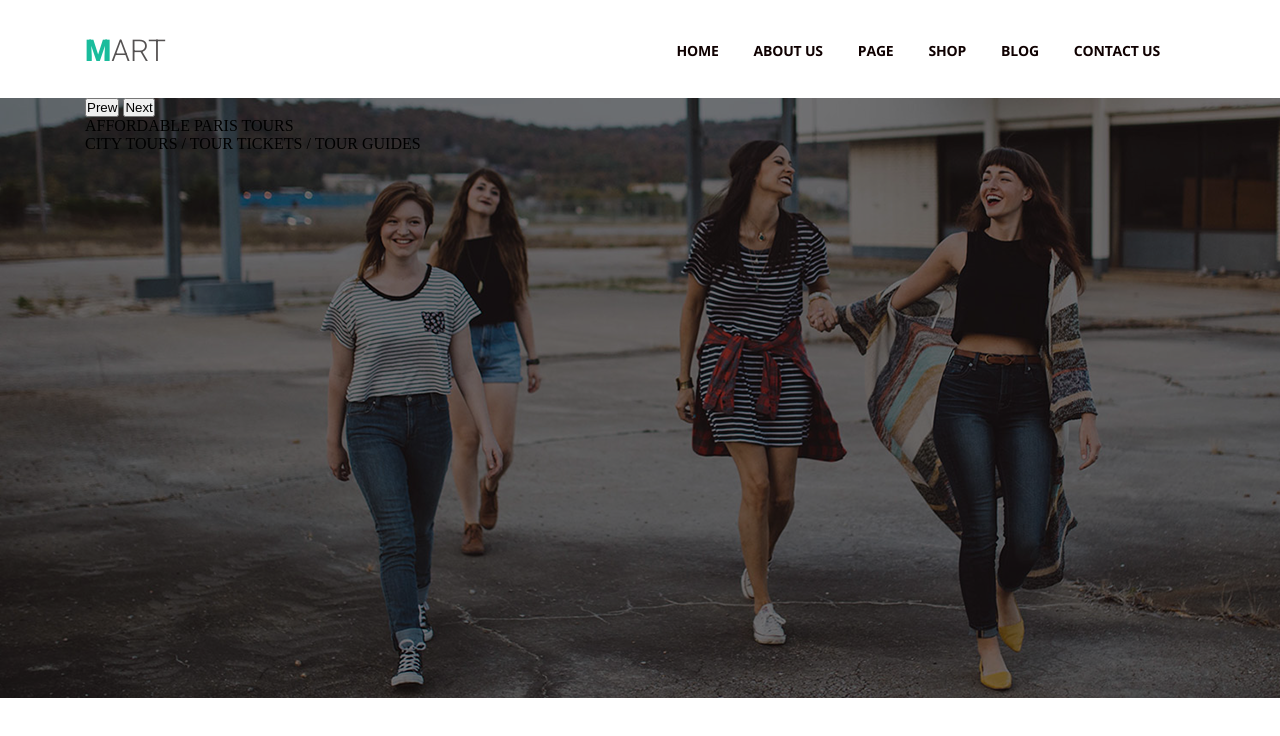
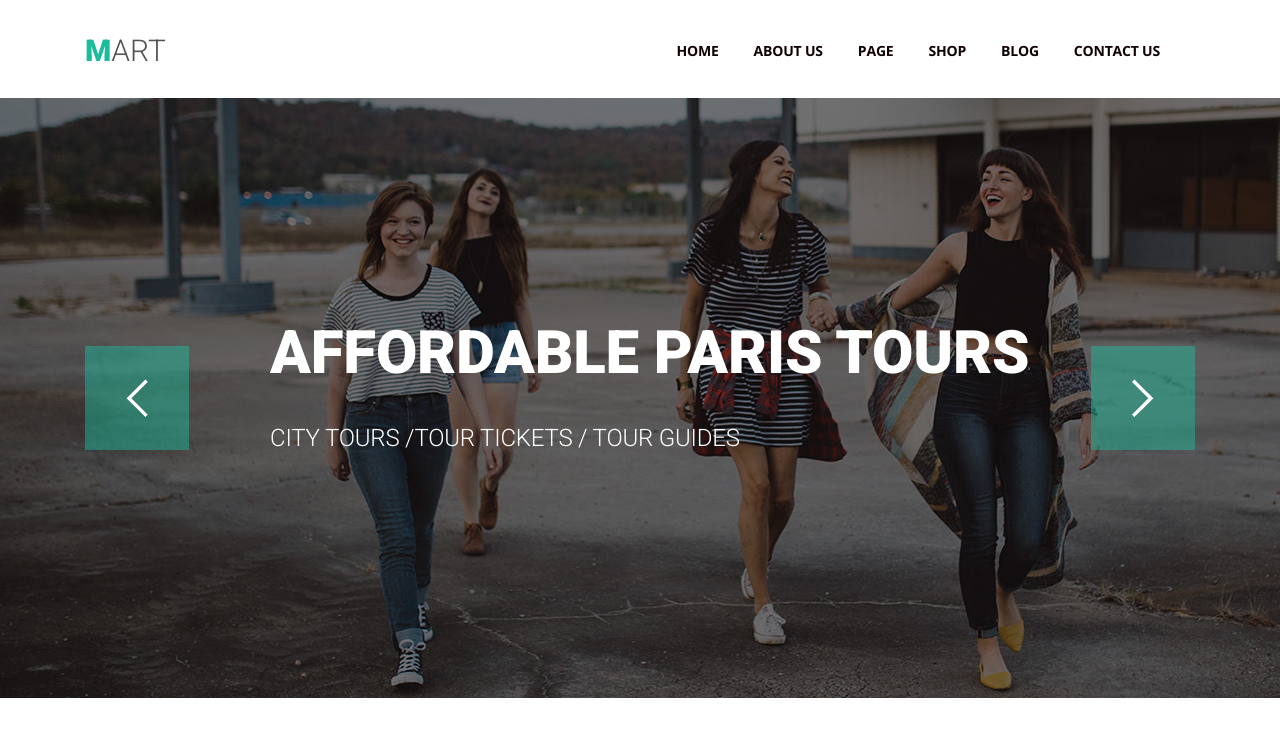
Before and after one commit to ZubanAlex/goit-fe-course, a plain HTML site: page html-css/modul-05/index.html in a window 1280 px wide. Drawn offline with nearby package versions, Linux system fonts and the light colour scheme.

Commit message:
Modul-05 Slider

```diff
--- a/html-css/modul-05/css/style.css
+++ b/html-css/modul-05/css/style.css
@@ -70,8 +70,62 @@ header {
 /* SLIDER */
 
 .slider-body {
-    height: 600px;
     background-image: url(../img/SliderBG.png);
     background-repeat: no-repeat;
     background-size: cover;
 }
+
+.slider {
+    position: relative;
+    height: 600px;
+}
+
+.slider-ctrl {
+    width: 104px;
+    height: 104px;
+    position: absolute;
+    border: none;
+    background-color: #1abc9c77;
+    background-repeat: no-repeat;
+    background-position: center;
+    top: 50%;
+    transform: translateY(-50%);
+}
+
+.slider-ctrl:hover {
+    background-color: #1abc9c;
+    transition: 0.2s;
+}
+.prew {
+    left: 0;
+    background-image: url(../img/icon/icon-prew.png);
+}
+
+.next {
+    right: 0;
+    background-image: url(../img/icon/icon-next.png);
+}
+
+.slider-text {
+    position: absolute;
+    left: 185px;
+    top: 219px;
+
+}
+
+.slider-text-up {
+    font-family: 'Roboto';
+    font-weight: 900;
+    color: #fff;
+    font-size: 60px;
+    margin-bottom: 36px;
+    letter-spacing: -0.2px;
+}
+
+.slider-text-down {
+    font-family: 'Roboto';
+    font-weight: 300;
+    color: #fff;
+    font-size: 24px;
+    letter-spacing: -0.2px;
+}
--- a/html-css/modul-05/index.html
+++ b/html-css/modul-05/index.html
@@ -28,14 +28,12 @@
     <main>
         <section class="slider-body">
             <div class="slider conteiner">
-                <div class="pagination-conyrole">
-                    <button class="slider-button prew">Prew</button>
-                    <button class="slider-button next">Next</button>
-                    <p class="slider-text">
+                    <button class="slider-ctrl prew"></button>
+                    <button class="slider-ctrl next"></button>
+                    <div class="slider-text">
                         <p class="slider-text-up">AFFORDABLE PARIS TOURS</p>
-                        <p class="slider-text-down">CITY TOURS /    TOUR TICKETS / TOUR GUIDES</p>
-                    </p>
-                </div>
+                        <p class="slider-text-down">CITY TOURS /TOUR TICKETS / TOUR GUIDES</p>
+                    </div>
             </div>
         </section>
         <section class="new-collection">
```
Also changed, not shown: html-css/modul-05/img/icon/icon-next.png (added), html-css/modul-05/img/icon/icon-prew.png (added).
